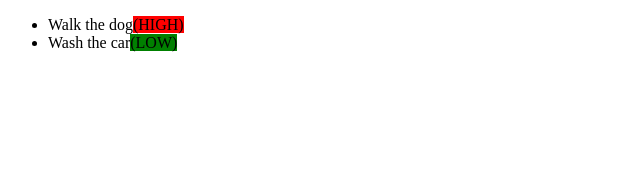
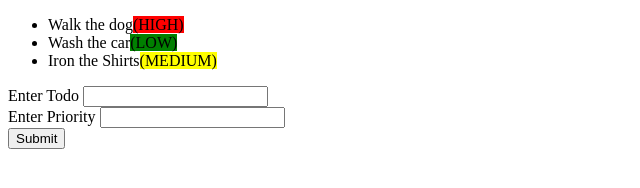
Before and after one commit to jackhulatt/MERN-JavaScript, a plain HTML site: page JavaScript/arrays/index.html in a window 1280 px wide. Shown: the whole page, without its empty margins (0-640 px from the left). Drawn offline with Linux system fonts and the light colour scheme.

Commit message:
Created App Page

```diff
--- a/JavaScript/arrays/app.js
+++ b/JavaScript/arrays/app.js
@@ -51,7 +51,8 @@ function Todo(name, priority) {
 
 const todos = [
     new Todo("Walk the dog", "HIGH"),
-    new Todo("Wash the car", "LOW")
+    new Todo("Wash the car", "LOW"),
+    new Todo("Iron the Shirts", "MEDIUM")
 ];
 
 function todoToListItem(todo) {
--- a/JavaScript/arrays/index.html
+++ b/JavaScript/arrays/index.html
@@ -13,5 +13,14 @@
     <div id="root">
     </div>
     <script src="./app.js"></script>
+    <form>
+        <label for="Todo">Enter Todo</label>
+        <input type="Text" name="Todo" value="" >
+        <br>
+        <label for="Priority">Enter Priority</label>
+        <input type="Text" name="Priority" value="">
+        <br>
+        <input type="submit">
+    </form>
 </body>
 </html>
```
